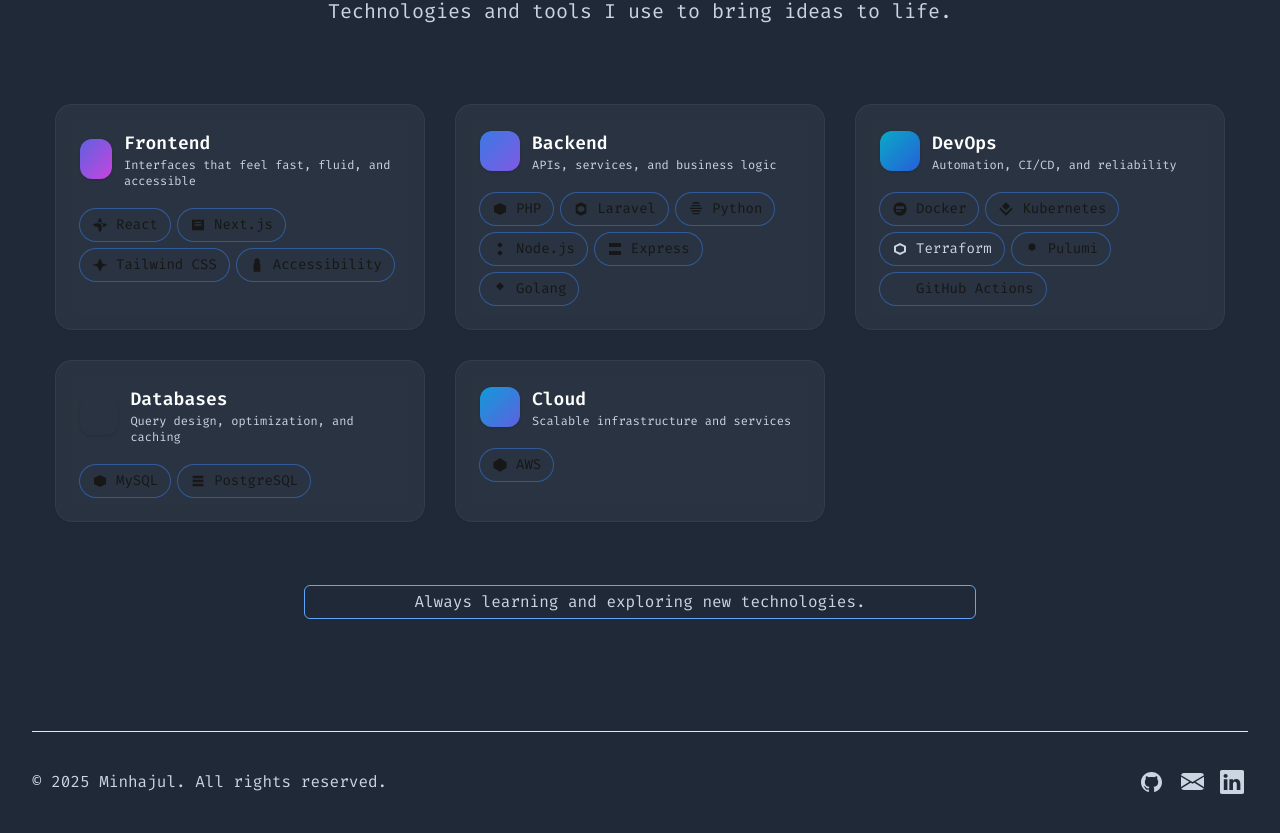
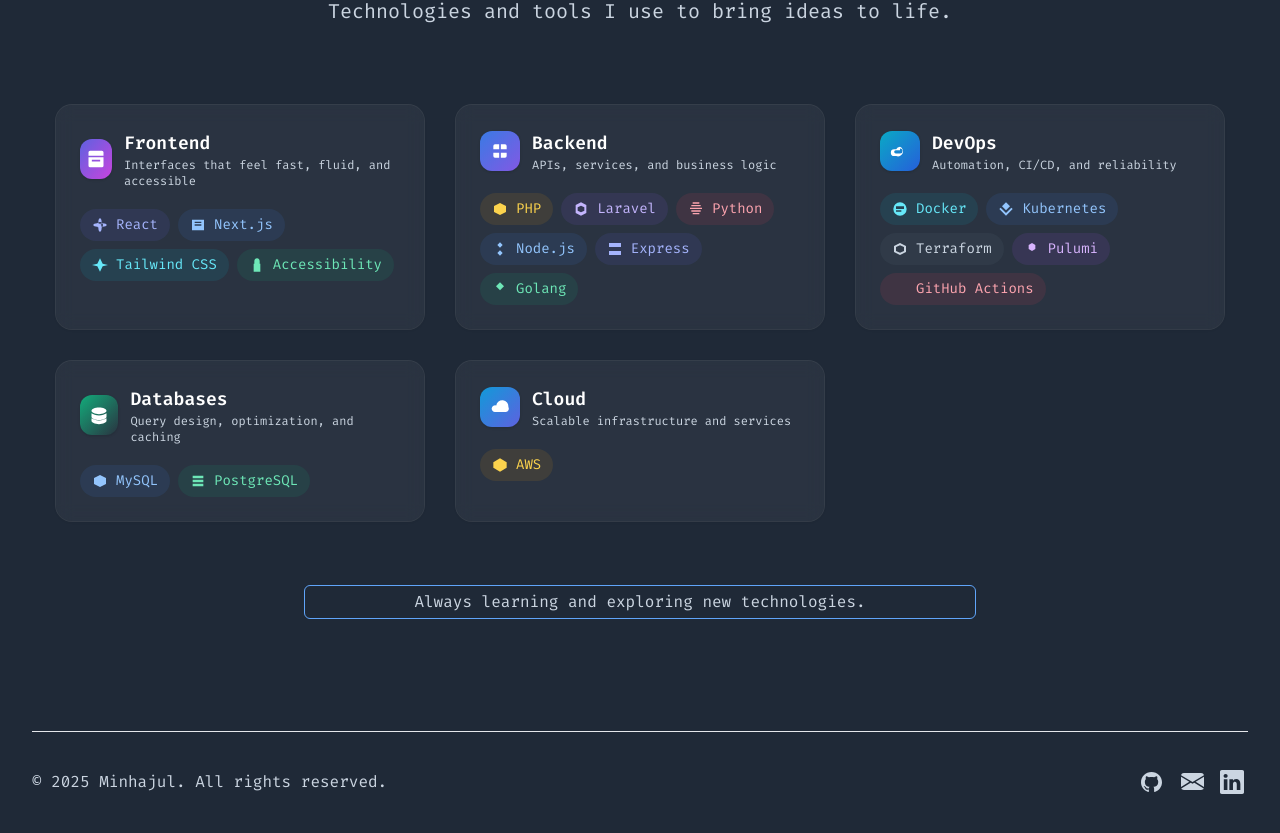
Before and after one commit to minhajul/minhajul.info, a Next.js app: page / in a window 1280 px wide. Shown: the part 858-1691 px from the top of the page. Built offline with nearby package versions, Linux system fonts and the light colour scheme.

Commit message:
Fixed color and icon issue

```diff
--- /dev/null
+++ b/src/components/Icons.js
@@ -0,0 +1,57 @@
+const ICONS = {
+    // Categories
+    frontend: "M3 4a2 2 0 0 1 2-2h14a2 2 0 0 1 2 2v4H3V4Zm0 6h18v10a2 2 0 0 1-2 2H5a2 2 0 0 1-2-2V10Zm4 3v2h10v-2H7Z",
+    backend: "M4 6a2 2 0 0 1 2-2h5v6H4V6Zm9-2h5a2 2 0 0 1 2 2v4h-7V4ZM4 14v4a2 2 0 0 0 2 2h5v-6H4Zm9 0h7v4a2 2 0 0 1-2 2h-5v-6Z",
+    devops: "M12 7a5 5 0 0 0-4.58 3H5a4 4 0 0 0 0 8h2.42A5 5 0 1 0 12 7m0 2a3 3 0 1 1 0 6H7a2 2 0 0 1 0-4h5Z",
+    database: "M12 3c-4.97 0-9 1.79-9 4s4.03 4 9 4s9-1.79 9-4s-4.03-4-9-4m-9 7v4c0 2.21 4.03 4 9 4s9-1.79 9-4v-4c-2.02 1.51-5.36 2.5-9 2.5S5.02 11.51 3 10m0 6v3c0 2.21 4.03 4 9 4s9-1.79 9-4v-3c-2.02 1.51-5.36 2.5-9 2.5s-6.98-.99-9-2.5Z",
+    cloud: "M19 18H6a4 4 0 1 1 1.48-7.73A6 6 0 0 1 22 12a4 4 0 0 1-3 6Z",
+
+    // Frontend Technologies
+    react: "M12 7.6a4.4 4.4 0 1 0 0 8.8a4.4 4.4 0 0 0 0-8.8m0-5.6c1.35 0 2.45 2.55 2.45 5.68S13.35 13.36 12 13.36S9.55 10.81 9.55 7.68S10.65 2 12 2m0 20c1.35 0 2.45-2.55 2.45-5.68S13.35 10.64 12 10.64S9.55 13.19 9.55 16.32S10.65 22 12 22m10-10c0 1.35-2.55 2.45-5.68 2.45S10.64 13.35 10.64 12S13.19 9.55 16.32 9.55S22 10.65 22 12M2 12c0 1.35 2.55 2.45 5.68 2.45S13.36 13.35 13.36 12S10.81 9.55 7.68 9.55S2 10.65 2 12",
+    nextjs: "M3 4h18v16H3V4m4 3v2h10V7H7m0 4v2h10v-2H7Z",
+    tailwind: "M12 2l4 8l8 2l-8 2l-4 8l-4-8l-8-2l8-2l4-8Z",
+    accessibility: "M12 2c2.21 0 4 1.79 4 4v4H8V6c0-2.21 1.79-4 4-4m-5 8h10v12H7V10Z",
+
+    // Backend Technologies
+    php: "M12 3l9 4.5v9L12 21l-9-4.5v-9L12 3Z",
+    laravel: "M12 2l8 4v12l-8 4l-8-4V6l8-4m0 5l-5 2.5v5L12 17l5-2.5v-5L12 7Z",
+    python: "M7 2h10v2H7V2m-2 4h14v2H5V6m-2 4h18v2H3v-2m2 4h14v2H5v-2m2 4h10v2H7v-2Z",
+    nodejs: "M12 2l4 4l-4 4l-4-4l4-4m0 12l4 4l-4 4l-4-4l4-4Z",
+    express: "M3 3h18v6H3V3m0 12h18v6H3v-6Z",
+    golang: "M12 2l6 6l-6 6l-6-6l6-6Z",
+
+    // DevOps Technologies
+    docker: "M12 2a10 10 0 1 0 .001 20.001A10 10 0 0 0 12 2Zm2 14H6v-2h8v2Zm4-4H6V8h12v4Z",
+    kubernetes: "M12 2l6 6l-6 6l-6-6l6-6m0 16l8-8l2 2l-10 10L2 12l2-2l8 8Z",
+    terraform: "M12 3l9 4.5v9L12 21l-9-4.5v-9L12 3m0 3.2L6 8.9v6.2l6 2.7l6-2.7V8.9L12 6.2Z",
+    pulumi: "M12 3l5 3v6l-5 3l-5-3V6l5-3Z",
+    github_actions: "M12 2v20M2 12h20",
+
+    // Databases Technologies
+    mysql: "M12 3l9 4.5v9L12 21l-9-4.5v-9L12 3Z",
+    postgresql: "M4 4h16v4H4V4m0 6h16v4H4v-4m0 6h16v4H4v-4Z",
+
+    // Cloud
+    aws: "M12 2l10 6v8l-10 6L2 16V8l10-6Z",
+};
+
+export default function Icon({name, size = 24, className = "", color = "currentColor"}) {
+    const path = ICONS[name];
+
+    if (!path) {
+        console.warn(`Icon "${name}" not found in ICONS object.`);
+        return null;
+    }
+
+    return (
+        <svg
+            viewBox="0 0 24 24"
+            width={size}
+            height={size}
+            fill={color ? color : "currentColor"}
+            className={className}
+        >
+            <path d={path} />
+        </svg>
+    );
+}
--- a/src/components/SkillCard.js
+++ b/src/components/SkillCard.js
@@ -1,11 +1,11 @@
+import Icon from "@/components/Icons";
+
 export default function SkillCard({ skill }) {
     return (
         <article className="group will-reveal rounded-2xl p-5 sm:p-6 bg-white/5 ring-1 ring-white/10 backdrop-blur shadow hover:shadow-glow transition transform hover:-translate-y-0.5">
             <div className="flex items-center gap-3">
                 <span className={`inline-flex h-10 w-10 items-center justify-center rounded-xl bg-gradient-to-br ${skill.gradient} text-white shadow`}>
-                  <svg viewBox="0 0 24 24" className="h-5 w-5" fill="currentColor">
-                    <path d={skill.icon} />
-                  </svg>
+                    <Icon name={skill.icon} className="h-5 w-5"/>
                 </span>
                 <div>
                     <h3 className="text-lg font-semibold text-white">{skill.title}</h3>
@@ -17,11 +17,9 @@
                 {skill.technologies.map((tech, index) => (
                     <span
                         key={index}
-                        className={`chip inline-flex items-center gap-2 px-3 py-1.5 rounded-full text-sm bg-${tech.color}-500/10 text-${tech.color}-300 ring-1 ring-${tech.color}-500/20`}
+                        className={`chip inline-flex items-center gap-2 px-3 py-1.5 rounded-full text-sm ${tech.text} ${tech.bg} ${tech.ring}`}
                     >
-                        <svg viewBox="0 0 24 24" className="h-4 w-4" fill="currentColor">
-                          <path d={tech.icon} />
-                        </svg>
+                      <Icon name={tech.icon} className={`h-4 w-4 ${tech.text}`} />
                         {tech.name}
                     </span>
                 ))}
--- a/src/components/Skills.js
+++ b/src/components/Skills.js
@@ -1,106 +1,64 @@
 'use client'
 
 import SkillCard from "@/components/SkillCard";
-
-const ICONS = {
-    // Categories
-    frontend: "M3 4a2 2 0 0 1 2-2h14a2 2 0 0 1 2 2v4H3V4Zm0 6h18v10H3V10Zm4 3v2h10v-2H7Z",
-    backend: "M4 6a2 2 0 0 1 2-2h5v6H4V6Zm9-2h5a2 2 0 0 1 2 2v4h-7V4ZM4 14v4a2 2 0 0 0 2 2h5v-6H4Zm9 0h7v4a2 2 0 0 1-2 2h-5v-6Z",
-    devops: "M12 7a5 5 0 0 0-4.58 3H5a4 4 0 0 0 0 8h2.42A5 5 0 1 0 12 7m0 2a3 3 0 1 1 0 6H7a2 2 0 0 1 0-4h5Z",
-    databases: "M12 3c-4.97 0-9 1.79-9 4s4.03 4 9 4s9-1.79 9-4s-4.03-4-9-4m-9 7v4c0 2.21 4.03 4 9 4s9-1.79 9-4v-4c-2.02 1.51-5.36 2.5-9 2.5S5.02 11.51 3 10m0 6v3c0 2.21 4.03 4 9 4s9-1.79 9-4v-3c-2.02 1.51-5.36 2.5-9 2.5s-6.98-.99-9-2.5Z",
-    cloud: "M19 18H6a4 4 0 1 1 1.48-7.73A6 6 0 0 1 22 12a4 4 0 0 1-3 6Z",
-
-    // Frontend Technologies
-    react: "M12 7.6a4.4 4.4 0 1 0 0 8.8a4.4 4.4 0 0 0 0-8.8m0-5.6c1.35 0 2.45 2.55 2.45 5.68S13.35 13.36 12 13.36S9.55 10.81 9.55 7.68S10.65 2 12 2m0 20c1.35 0 2.45-2.55 2.45-5.68S13.35 10.64 12 10.64S9.55 13.19 9.55 16.32S10.65 22 12 22m10-10c0 1.35-2.55 2.45-5.68 2.45S10.64 13.35 10.64 12S13.19 9.55 16.32 9.55S22 10.65 22 12M2 12c0 1.35 2.55 2.45 5.68 2.45S13.36 13.35 13.36 12S10.81 9.55 7.68 9.55S2 10.65 2 12",
-    nextjs: "M3 4h18v16H3V4m4 3v2h10V7H7m0 4v2h10v-2H7Z",
-    tailwind: "M12 2l4 8l8 2l-8 2l-4 8l-4-8l-8-2l8-2l4-8Z",
-    accessibility: "M12 2c2.21 0 4 1.79 4 4v4H8V6c0-2.21 1.79-4 4-4m-5 8h10v12H7V10Z",
-
-    // Backend Technologies
-    php: "M12 3l9 4.5v9L12 21l-9-4.5v-9L12 3Z",
-    laravel: "M12 2l8 4v12l-8 4l-8-4V6l8-4m0 5l-5 2.5v5L12 17l5-2.5v-5L12 7Z",
-    python: "M7 2h10v2H7V2m-2 4h14v2H5V6m-2 4h18v2H3v-2m2 4h14v2H5v-2m2 4h10v2H7v-2Z",
-    nodejs: "M12 2l4 4l-4 4l-4-4l4-4m0 12l4 4l-4 4l-4-4l4-4Z",
-    express: "M3 3h18v6H3V3m0 12h18v6H3v-6Z",
-    golang: "M12 2l6 6l-6 6l-6-6l6-6Z",
-
-    // DevOps Technologies
-    docker: "M12 2a10 10 0 1 0 .001 20.001A10 10 0 0 0 12 2Zm2 14H6v-2h8v2Zm4-4H6V8h12v4Z",
-    kubernetes: "M12 2l6 6l-6 6l-6-6l6-6m0 16l8-8l2 2l-10 10L2 12l2-2l8 8Z",
-    terraform: "M12 3l9 4.5v9L12 21l-9-4.5v-9L12 3m0 3.2L6 8.9v6.2l6 2.7l6-2.7V8.9L12 6.2Z",
-    pulumi: "M12 3l5 3v6l-5 3l-5-3V6l5-3Z",
-    github_actions: "M12 2v20M2 12h20",
-
-    // Databases Technologies
-    mysql: "M12 3l9 4.5v9L12 21l-9-4.5v-9L12 3Z",
-    postgresql: "M4 4h16v4H4V4m0 6h16v4H4v-4m0 6h16v4H4v-4Z",
-
-    // Cloud
-    aws: "M12 2l10 6v8l-10 6L2 16V8l10-6Z",
-};
-
-const Icon = ({ path, size = 4, className = "" }) => (
-    <svg viewBox="0 0 24 24" className={`h-${size} w-${size} ${className}`} fill="currentColor">
-        <path d={path} />
-    </svg>
-);
 
 const skills = [
     {
         title: "Frontend",
         description: "Interfaces that feel fast, fluid, and accessible",
-        icon: <Icon path={ICONS.frontend} size={5} />,
+        icon: "frontend",
         gradient: "from-indigo-500/90 to-fuchsia-500/90",
         technologies: [
-            { name: "React", color: "indigo", icon: ICONS.react },
-            { name: "Next.js", color: "blue", icon: ICONS.nextjs },
-            { name: "Tailwind CSS", color: "cyan", icon: ICONS.tailwind },
-            { name: "Accessibility", color: "emerald", icon: ICONS.accessibility }
+            { name: "React", text: "text-indigo-300", bg: "bg-indigo-500/10", ring: "ring-indigo-500/20", icon: "react" },
+            { name: "Next.js", text: "text-blue-300", bg: "bg-blue-500/10", ring: "ring-blue-500/20", icon: "nextjs" },
+            { name: "Tailwind CSS", text: "text-cyan-300", bg: "bg-cyan-500/10", ring: "ring-cyan-500/20", icon: "tailwind" },
+            { name: "Accessibility", text: "text-emerald-300", bg: "bg-emerald-500/10", ring: "ring-emerald-500/20", icon: "accessibility" }
         ]
     },
     {
         title: "Backend",
         description: "APIs, services, and business logic",
-        icon: <Icon path={ICONS.backend} size={5} />,
+        icon: "backend",
         gradient: "from-blue-500/90 to-violet-500/90",
         technologies: [
-            { name: "PHP", color: "amber", icon: ICONS.php },
-            { name: "Laravel", color: "violet", icon: ICONS.laravel },
-            { name: "Python", color: "rose", icon: ICONS.python },
-            { name: "Node.js", color: "blue", icon: ICONS.nodejs },
-            { name: "Express", color: "indigo", icon: ICONS.express },
-            { name: "Golang", color: "emerald", icon: ICONS.golang }
+            { name: "PHP", text: "text-amber-300", bg: "bg-amber-500/10", ring: "ring-amber-500/20", icon: "php"},
+            { name: "Laravel", text: "text-violet-300", bg: "bg-violet-500/10", ring: "ring-violet-500/20", icon: "laravel"},
+            { name: "Python", text: "text-rose-300", bg: "bg-rose-500/10", ring: "ring-rose-500/20", icon: "python"},
+            { name: "Node.js", text: "text-blue-300", bg: "bg-blue-500/10", ring: "ring-blue-500/20", icon: "nodejs"},
+            { name: "Express", text: "text-indigo-300", bg: "bg-indigo-500/10", ring: "ring-indigo-500/20", icon: "express"},
+            { name: "Golang", text: "text-emerald-300", bg: "bg-emerald-500/10", ring: "ring-emerald-500/20", icon: "golang" }
         ]
     },
     {
         title: "DevOps",
         description: "Automation, CI/CD, and reliability",
-        icon: <Icon path={ICONS.devops} size={5} />,
+        icon: "devops",
         gradient: "from-cyan-500/90 to-blue-600/90",
         technologies: [
-            {name: "Docker", color: "cyan", icon: ICONS.docker},
-            {name: "Kubernetes", color: "blue", icon: ICONS.kubernetes},
-            {name: "Terraform", color: "slate", icon: ICONS.terraform},
-            {name: "Pulumi", color: "purple", icon: ICONS.pulumi},
-            {name: "GitHub Actions", color: "rose", icon: ICONS.github_actions}
+            {name: "Docker", text: "text-cyan-300", bg: "bg-cyan-500/10", ring: "ring-cyan-500/20", icon: "docker"},
+            {name: "Kubernetes", text: "text-blue-300", bg: "bg-blue-500/10", ring: "ring-blue-500/20", icon: "kubernetes"},
+            {name: "Terraform", text: "text-slate-300", bg: "bg-slate-500/10", ring: "ring-slate-500/20", icon: "terraform"},
+            {name: "Pulumi", text: "text-purple-300", bg: "bg-purple-500/10", ring: "ring-purple-500/20", icon: "pulumi"},
+            {name: "GitHub Actions", text: "text-rose-300", bg: "bg-rose-500/10", ring: "ring-rose-500/20", icon: "github_actions"}
         ]
     },
     {
         title: "Databases",
         description: "Query design, optimization, and caching",
-        icon: <Icon path={ICONS.databases} size={5} />,
+        icon: "database",
+        gradient: "bg-gradient-to-br from-emerald-500/90",
         technologies: [
-            {name: "MySQL", color: "blue", icon: ICONS.mysql},
-            {name: "PostgreSQL", color: "emerald", icon: ICONS.postgresql}
+            {name: "MySQL", text: "text-blue-300", bg: "bg-blue-500/10", ring: "ring-blue-500/20", icon: "mysql"},
+            {name: "PostgreSQL", text: "text-emerald-300", bg: "bg-emerald-500/10", ring: "ring-emerald-500/20", icon: "postgresql"}
         ]
     },
     {
         title: "Cloud",
         description: "Scalable infrastructure and services",
-        icon: <Icon path={ICONS.cloud} size={5} />,
+        icon: "cloud",
         gradient: "from-sky-500/90 to-indigo-500/90",
         technologies: [
-            {name: "AWS", color: "amber", icon: ICONS.aws}
+            {name: "AWS", text: "text-amber-300", bg: "bg-amber-500/10", ring: "ring-amber-500/20", icon: "aws"}
         ]
     }
 ];
```
